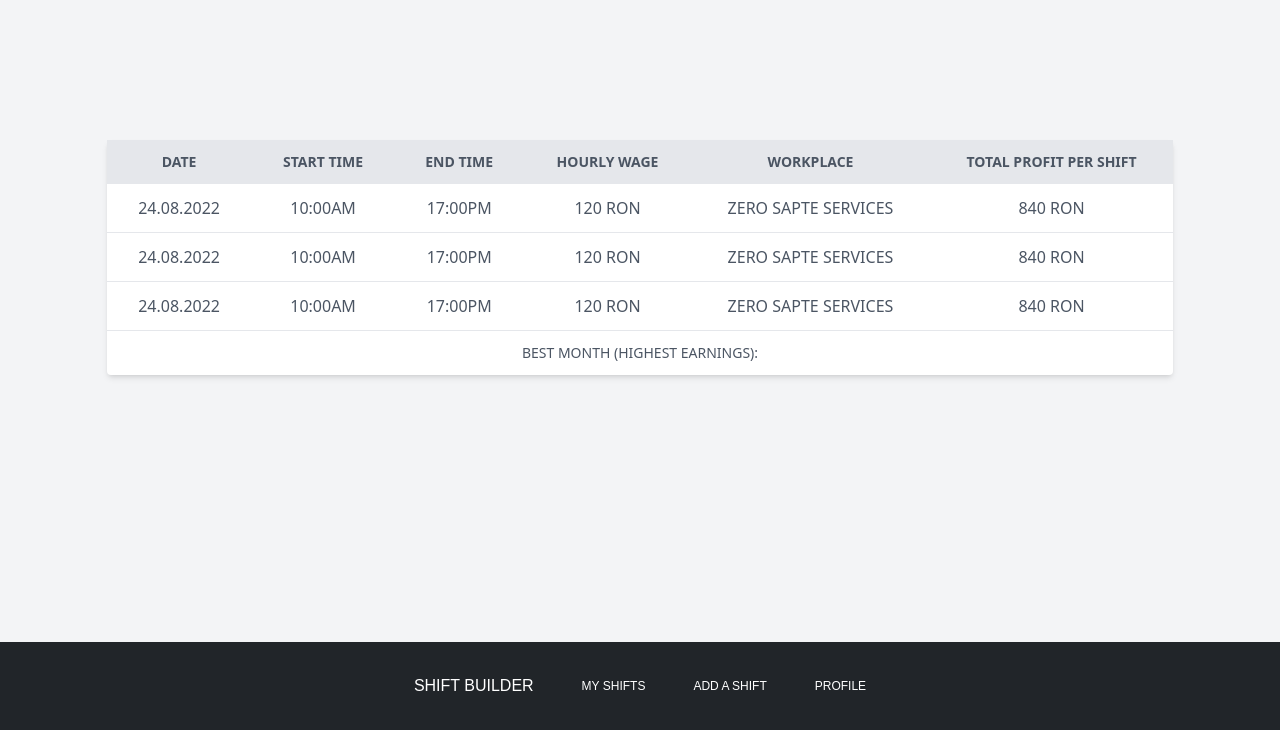
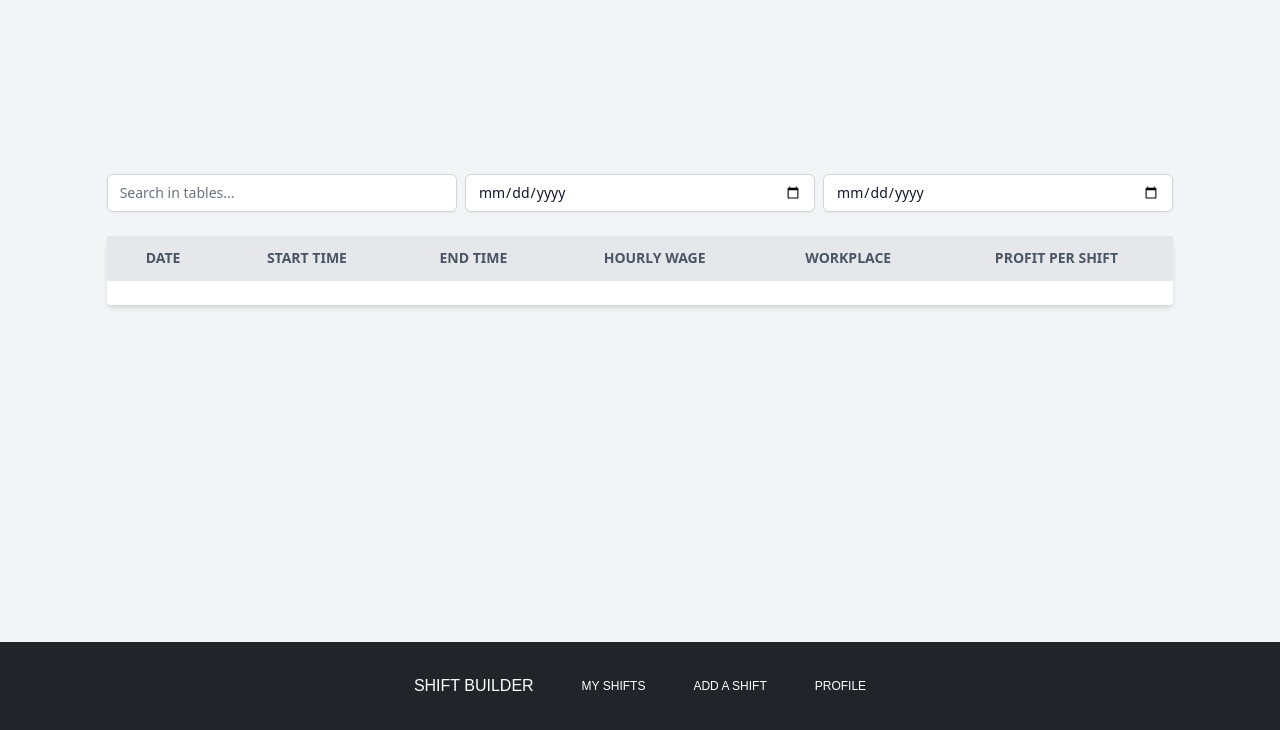
Before and after one commit to danutsss/shift-builder, a plain HTML site: page index.html in a window 1280 px wide. Shown: the part 70-800 px from the top of the page. Drawn offline with nearby package versions, Linux system fonts and the light colour scheme; sample sign-in values are in the browser's storage; a web font is replaced by a local one.

Commit message:
reworked index page
modified some links, removed the hardcoded table

```diff
--- a/index.html
+++ b/index.html
@@ -38,11 +38,11 @@
                     <div class="hidden sm:block sm:ml-6">
                         <div class="flex space-x-4">
                             <!-- Current: "bg-gray-900 text-white", Default: "text-gray-300 hover:bg-gray-700 hover:text-white" -->
-                            <a href="./my-shifts.html"
+                            <a href="./index.html"
                                 class="bg-gray-900 text-white px-3 py-2 rounded-md text-sm font-medium"
                                 aria-current="page">My shifts</a>
 
-                            <a href="./add.html"
+                            <a href="./add-shift.html"
                                 class="text-gray-300 hover:bg-gray-700 hover:text-white px-3 py-2 rounded-md text-sm font-medium">Add
                                 a shift</a>
                             <a href="./profile.html"
@@ -62,8 +62,21 @@
     <div class="overflow-x-auto mb-auto mt-auto">
         <div class="min-w-screen flex justify-center font-sans overflow-hidden">
             <div class="w-full lg:w-5/6">
+                <div class="my-6 flex gap-2">
+                    <input type="text" id="searchInput"
+                        class="shadow-sm appearance-none relative block w-full px-3 py-2 border border-gray-300 placeholder-gray-500 text-gray-900 rounded-md focus:outline-none focus:ring-indigo-500 focus:border-indigo-500 focus:z-10 sm:text-sm"
+                        placeholder="Search in tables..." />
+
+                    <input type="date" id="startDate"
+                        class="shadow-sm appearance-none relative block w-full px-3 py-2 border border-gray-300 placeholder-gray-500 text-gray-900 rounded-md focus:outline-none focus:ring-indigo-500 focus:border-indigo-500 focus:z-10 sm:text-sm"
+                        placeholder="Select start date" />
+
+                    <input type="date" id="endDate"
+                        class="shadow-sm appearance-none relative block w-full px-3 py-2 border border-gray-300 placeholder-gray-500 text-gray-900 rounded-md focus:outline-none focus:ring-indigo-500 focus:border-indigo-500 focus:z-10 sm:text-sm"
+                        placeholder="Select end date" />
+                </div>
                 <div class="bg-white shadow-md rounded my-6">
-                    <table class="min-w-max w-full table-auto">
+                    <table class="min-w-max w-full table-auto" id="shiftsTable">
                         <thead class="bg-gray-200 text-gray-600 uppercase text-sm text-center">
                             <tr>
                                 <th class="px-6 py-3">Date</th>
@@ -71,40 +84,16 @@
                                 <th class="px-6 py-3">End time</th>
                                 <th class="px-6 py-3">Hourly wage</th>
                                 <th class="px-6 py-3">Workplace</th>
-                                <th class="px-6 py-3">Total profit per shift</th>
+                                <th class="px-6 py-3">Profit per shift</th>
                             </tr>
                         </thead>
-                        <tbody class="text-center text-gray-600">
-                            <tr class="border-b border-gray-200 hover:bg-gray-100">
-                                <td class="px-6 py-3">24.08.2022</td>
-                                <td class="px-6 py-3">10:00AM</td>
-                                <td class="px-6 py-3">17:00PM</td>
-                                <td class="px-6 py-3">120 RON</td>
-                                <td class="px-6 py-3">ZERO SAPTE SERVICES</td>
-                                <td class="px-6 py-3">840 RON</td>
-                            </tr>
-                            <tr class="border-b border-gray-200 hover:bg-gray-100">
-                                <td class="px-6 py-3">24.08.2022</td>
-                                <td class="px-6 py-3">10:00AM</td>
-                                <td class="px-6 py-3">17:00PM</td>
-                                <td class="px-6 py-3">120 RON</td>
-                                <td class="px-6 py-3">ZERO SAPTE SERVICES</td>
-                                <td class="px-6 py-3">840 RON</td>
-                            </tr>
-                            <tr class="border-b border-gray-200 hover:bg-gray-100">
-                                <td class="px-6 py-3">24.08.2022</td>
-                                <td class="px-6 py-3">10:00AM</td>
-                                <td class="px-6 py-3">17:00PM</td>
-                                <td class="px-6 py-3">120 RON</td>
-                                <td class="px-6 py-3">ZERO SAPTE SERVICES</td>
-                                <td class="px-6 py-3">840 RON</td>
-                            </tr>
+                        <tbody class="text-center text-gray-600" id="tableBody">
                         </tbody>
                         <tfoot>
                             <tr class="border-t border-gray-200">
                                 <td colspan="6" class="px-6 py-3">
                                     <div class="flex justify-center uppercase text-gray-600">
-                                        <span class="text-sm font-medium">Best month (highest earnings):</span>
+                                        <span class="text-sm font-medium" id="bestMonth"></span>
                                     </div>
                                 </td>
                             </tr>
@@ -127,10 +116,10 @@
                 </div>
                 <ul class="flex text-white uppercase gap-12 text-xs">
                     <li class="cursor-pointer">
-                        <a class="text-white" href="./my-shifts.html">My shifts</a>
+                        <a class="text-white" href="./index.html">My shifts</a>
                     </li>
                     <li class="cursor-pointer">
-                        <a class="text-white" href="./add.html">Add a shift</a>
+                        <a class="text-white" href="./add-shift.html">Add a shift</a>
                     </li>
                     <li class="cursor-pointer">
                         <a class="text-white" href="./profile.html">Profile</a>
```
